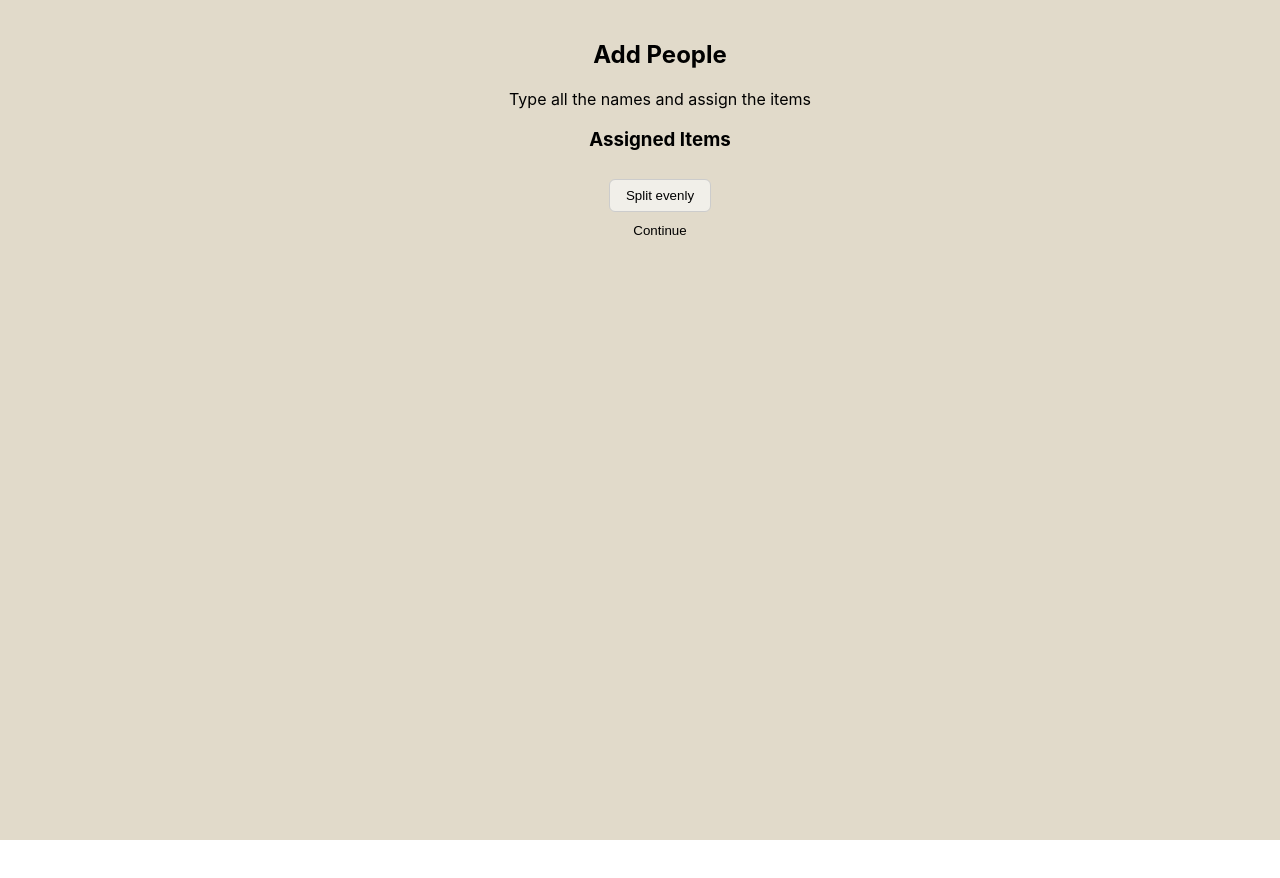
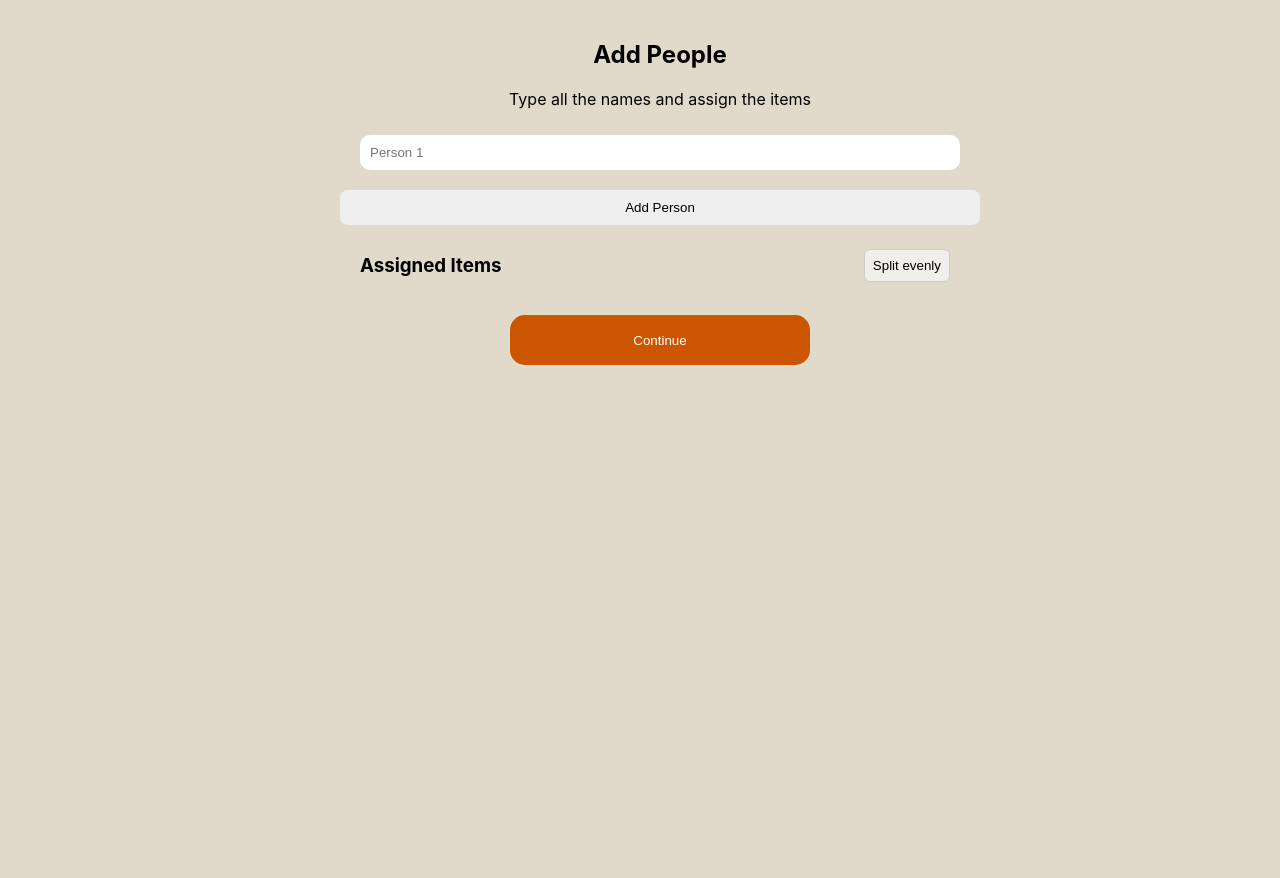
Before and after one commit to VelikaGomes/BillSplitter, a React (Create React App) app: page /AddPersons in a window 1280 px wide. Shown: the top 878 px of the page. Before the commit the page ends 840 px from the top, so only its background shows below. Built offline with nearby package versions, Linux system fonts and the light colour scheme; the HTML template or start-up script is replaced by a standard one.

Commit message:
added the toggle function for the persons button

```diff
--- a/src/components/AddPersons.js
+++ b/src/components/AddPersons.js
@@ -1,37 +1,94 @@
-import React, { useState } from "react";
-import { useLocation } from "react-router-dom";
+import React, { useState } from 'react';
+import { useLocation } from 'react-router-dom';
 
-const AddPersons = () => {
-  const location = useLocation();
-  const { items = [], tip = 0, tax = 0, total = 0 } = location.state || {};
-  const [persons, setPersons] = useState([{ name: "" }]);
+const AddPersons=() => {
+  const location=useLocation();
+  const { items=[], tip=0, tax=0, total=0 }=location.state||{};
+  const [persons, setPersons]=useState([{ name: ""}]);
+  const [assignments, setAssignments]=useState({});
+  const addPerson = () => setPersons([...persons, { name: ""}]);
+
+  const removePerson = (index) => {
+    if (persons.length === 1) return;
+    setPersons(persons.filter((_, i) => i !== index));
+  };
+
+  const addPersonList = (index, value) => {
+    const update = [...persons];
+    update[index].name = value;
+    setPersons(update);
+  };
+
+  const toggleButton=(itemIndex, personIndex)=>{
+    setAssignments(prev => {
+        const selected=prev[itemIndex] || [];
+        const isSelected=selected.includes(personIndex);
+        const updated=isSelected ? selected.filter(i=> i !==personIndex)
+        : [...selected, personIndex];
+        return {...prev, [itemIndex]: updated};
+    });
+  };
 
   return (
-    <div
-      style={{ backgroundColor: "#E1DACA", textAlign: "center", width: "100%", minHeight: "100vh", padding: "20px",}}>
+    <div style={{  backgroundColor: '#E1DACA',textAlign: 'center', width: '100%', height: '130vh',padding: '20px', borderStyle:'none' }}>
       <h2>Add People</h2>
       <p>Type all the names and assign the items</p>
-
-      <div>
-        <div>
+      <div style={{ display: 'flex', flexDirection: 'column', alignItems: 'center' }}>
+        {persons.map((person, index) => (
+          <div key={index} style={{display: 'flex', gap: '10px', margin:'10px', alignItems: 'center',width: '100%', justifyContent: 'center', maxWidth: '600px'}}>
+            <input type='text' value={person.name} onChange={(e) => addPersonList(index, e.target.value)} placeholder={`Person ${index + 1}`}
+              style={{ flex: 1, padding: '10px', borderRadius: '10px', borderStyle: 'none', width: '25%'}}/>
+            {persons.length > 1 && (
+              <button onClick={() => removePerson(index)}
+                style={{ background: 'none', border: 'none', color: 'black' }}>
+                Remove
+              </button>
+            )}
+          </div>
+        ))}
+        <button
+          onClick={addPerson} style={{ margin:'10px', padding:'10px',width: '50%', borderRadius: '8px', borderStyle:'none' }}>
+          Add Person
+        </button>
+        <div style={{ width: '100%', maxWidth: '600px' }}>
+          <div style={{ display: 'flex', justifyContent: 'space-between', alignItems: 'center' }}>
             <h3>Assigned Items</h3>
-          <button style={{  backgroundColor: "#F1EFE9",padding: "8px 16px",marginTop: "10px", borderRadius: "6px", border: "1px solid #ccc", }}>
+            <button
+              style={{
+                backgroundColor: '#F1EFE9', padding: '8px', margin: '10px',borderRadius: '6px', border: '1px solid #ccc' }}>
               Split evenly
             </button>
           </div>
-        <div style={{ display: "flex",flexDirection: "column",alignItems: "center", }}>
+
+          <div style={{ display: 'flex', flexDirection: 'column', alignItems: 'center'}}>
             {items.map((item, index) => (
-            <div key={index} style={{ backgroundColor: "#fff", borderRadius: "10px",height: "10%",marginBottom: "10px", display: "flex", justifyContent: "space-between", alignItems: "center",  width: "100%",maxWidth: "500px", }}>
-              <div style={{  textAlign: "left", padding: "10px", height: "90px", width: "50%",}}>
-                <div style={{ fontWeight: "bold" }}>{item.item}</div>
+              <div key={index} style={{ backgroundColor:'white', borderRadius: '10px', height:'90px', margin:'10px', display: 'flex', justifyContent: 'space-between', alignItems: 'center', width: '100%',padding:'10px'}}>
+                <div style={{ textAlign: 'left', padding: '10px', width: '100%' }}>
+                  <div style={{ fontWeight: 'bold' }}>{item.item}</div>
                   <div>₹{item.price}</div>
+                  <div style={{margin:'5px'}}>
+
+                    {persons.map((person, pIndex) => {
+                        const isAssigned = assignments[index]?.includes(pIndex);
+                        return (
+                          <button key={`${index}-${pIndex}`} onClick={() => toggleButton(index, pIndex)}
+                            style={{width: "auto",borderRadius: "4px", padding: "5px 10px", backgroundColor: isAssigned ? "#CC5500" : "#fff",
+                              color: isAssigned ? "#fff" : "#000", margin: "5px", border: "1px solid #ccc", cursor: "pointer",
+                            }}>
+                            {person.name || `Person ${pIndex + 1}`}
+                          </button>
+                        );
+                    })}
+                        <br></br>
+                  </div>
                 </div>
               </div>
             ))}
           </div>
- <button style={{ background: "none", border: "none", color: "black", marginTop: "10px",  }}>
+          <button style={{ backgroundColor: '#CC5500', width: '50%', height: '50px', borderRadius: '15px', color: 'white', padding: '5px', borderStyle: 'none',margin: '20px'}}>
             Continue
           </button>
+        </div>
       </div>
     </div>
   );
```
Lines whose indentation alone changed are shown as unchanged.
